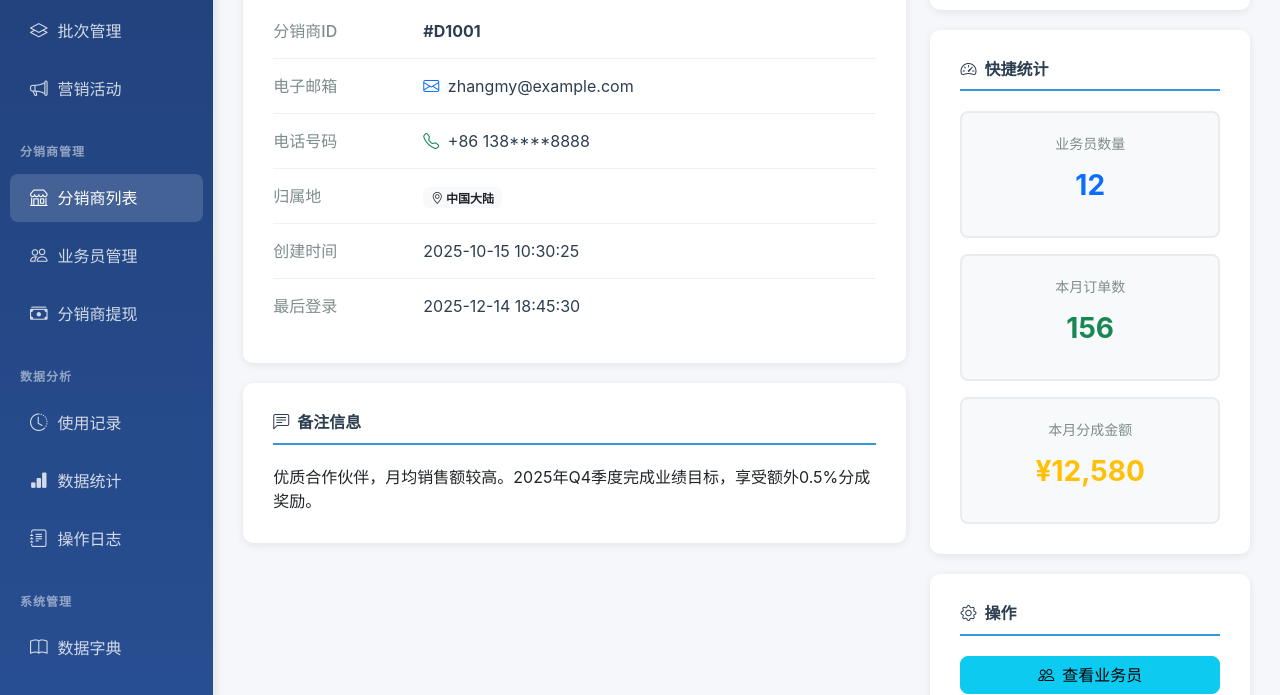
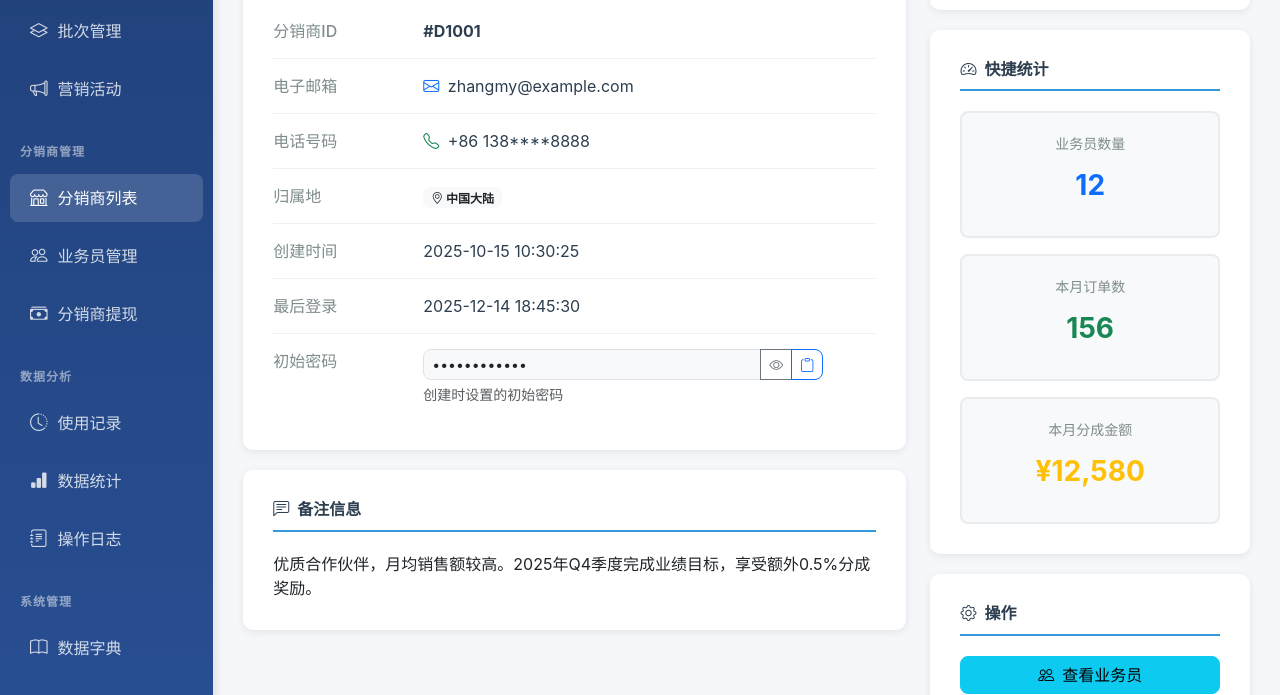
Before and after one commit to seanliu888/prototype, a plain HTML site: page distributor/distributor-detail.html in a window 1280 px wide. Shown: the part 405-1100 px from the top of the page. Drawn offline with nearby package versions, Linux system fonts and the light colour scheme.

Commit message:
distributor

```diff
--- a/distributor/distributor-detail.html
+++ b/distributor/distributor-detail.html
@@ -381,6 +381,21 @@
                                     <div class="info-row">
                                         <div class="info-label">最后登录</div>
                                         <div class="info-value">2025-12-14 18:45:30</div>
+                                    </div>
+                                    <div class="info-row">
+                                        <div class="info-label">初始密码</div>
+                                        <div class="info-value">
+                                            <div class="input-group" style="max-width: 400px;">
+                                                <input type="password" class="form-control form-control-sm bg-light" id="initialPassword" value="P@ssw0rd2025" readonly>
+                                                <button class="btn btn-sm btn-outline-secondary" type="button" onclick="toggleInitialPasswordVisibility()" title="显示/隐藏">
+                                                    <i class="bi bi-eye" id="initialPasswordIcon"></i>
+                                                </button>
+                                                <button class="btn btn-sm btn-outline-primary" type="button" onclick="copyInitialPassword()" title="复制密码">
+                                                    <i class="bi bi-clipboard"></i>
+                                                </button>
+                                            </div>
+                                            <small class="text-muted d-block mt-1">创建时设置的初始密码</small>
+                                        </div>
                                     </div>
                                 </div>
 
@@ -1673,6 +1688,27 @@
             alert('查看业务员详情: ' + id + '\n\n（这是一个静态演示页面）');
         }
 
+        function toggleInitialPasswordVisibility() {
+            const input = document.getElementById('initialPassword');
+            const icon = document.getElementById('initialPasswordIcon');
+            if (input.type === 'password') {
+                input.type = 'text';
+                icon.classList.remove('bi-eye');
+                icon.classList.add('bi-eye-slash');
+            } else {
+                input.type = 'password';
+                icon.classList.remove('bi-eye-slash');
+                icon.classList.add('bi-eye');
+            }
+        }
+
+        function copyInitialPassword() {
+            const password = document.getElementById('initialPassword').value;
+            navigator.clipboard.writeText(password).then(() => {
+                alert('初始密码已复制到剪贴板！');
+            });
+        }
+
     </script>
 </body>
 </html>
```
